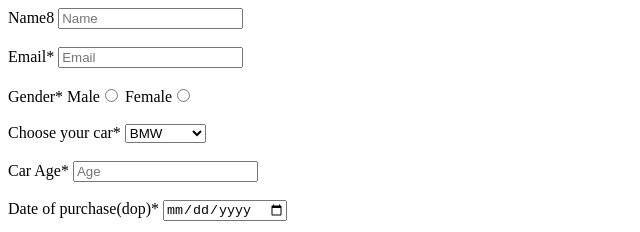
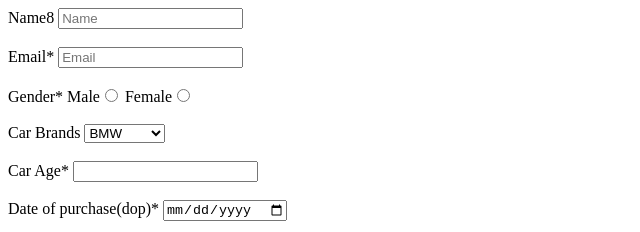
Before and after one commit to acciojob/car-insurance-form-Abhishek15019, a website: page main.html in a window 1280 px wide. Shown: the top 232 px of the page, without its empty margins (0-640 px from the left). Drawn offline with Linux system fonts and the light colour scheme.

Commit message:
created a submission

```diff
--- a/main.html
+++ b/main.html
@@ -17,14 +17,14 @@
    Male<input type="radio" required>
 	<label for="Gender_f"></label>
    Female<input type="radio" required><br><br>
-		 <label for="#cars">Choose your car*</label>
-               <select name="cars" id="#cars" placeholder="--Please choose an option--">
+		 <label for="#cars">Car Brands</label>
+               <select name="cars" id="#cars">
                 <option value="bmw" >BMW</option>
                 <option value="audi">Audi</option>
                 <option value="mer">Mercedes</option>
                </select><br><br>
 	<label for="#carage">Car Age*</label>
-  <input type="number" id="#carage" placeholder="Age"><br><br>
+  <input type="number" id="#carage"><br><br>
 	<label for="#dop">Date of purchase(dop)*</label>
   <input type="date" id="#dob"><br><br>
   <label for="password">Password*</label>
```
